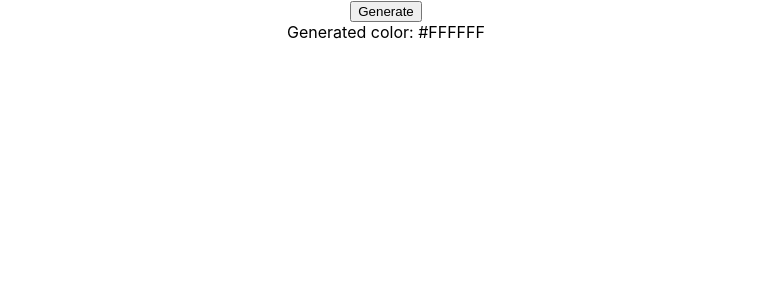
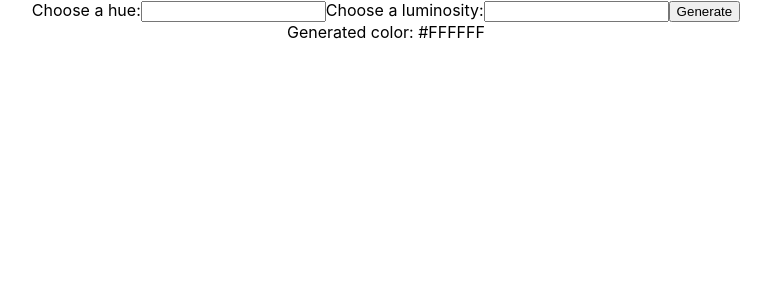
Before and after one commit to Anastasia-ra/react-random-color-generator, a React (Create React App) app: page / in a window 1280 px wide. Shown: the top 300 px of the page, without its empty margins (254-1025 px from the left). Built offline with nearby package versions, Linux system fonts and the light colour scheme.

Commit message:
Add color generator

```diff
--- a/src/App.js
+++ b/src/App.js
@@ -1,17 +1,38 @@
 import './App.css';
-import { useState } from 'react';
+import React, { useState } from 'react';
 import randomColor from 'randomcolor';
 
 function App() {
   const [color, setColor] = useState('#FFFFFF');
+  const [hue, setHue] = useState();
+  const [luminosity, setLuminosity] = useState();
 
+  function chooseHue(event) {
+    setHue(event.currentTarget.value);
+  }
+  function chooseLuminosity(event) {
+    setLuminosity(event.currentTarget.value);
+  }
   function handleChange() {
-    const newColor = randomColor();
+    // const newHue = window.prompt('Hue ?');
+    // const newLuminosity = window.prompt('Luminosity ?');
+    const newColor = randomColor({
+      luminosity: luminosity,
+      hue: hue,
+    });
     setColor(newColor);
   }
 
   return (
     <div className="App">
+      <label>
+        Choose a hue:
+        <input onChange={chooseHue} value={hue} />
+      </label>
+      <label>
+        Choose a luminosity:
+        <input onChange={chooseLuminosity} value={luminosity} />
+      </label>
       <button onClick={handleChange}>Generate</button>
       <div
         style={{
```
